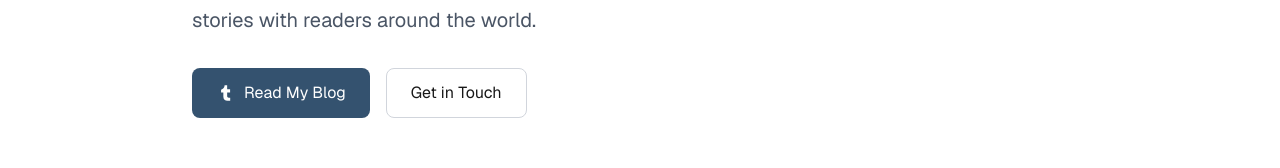
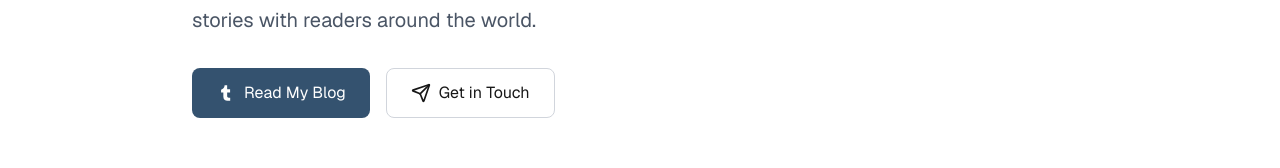
Before and after one commit to kvanbortel/kvb-writing, a Next.js app: page /kvb-writing/ in a window 1280 px wide. Shown: the part 422-590 px from the top of the page. Built offline with nearby package versions, Linux system fonts and the light colour scheme.

Commit message:
add some icons

```diff
--- a/src/app/page.tsx
+++ b/src/app/page.tsx
@@ -1,4 +1,5 @@
 import Link from "next/link";
+import { Send } from 'lucide-react';
 
 export default function Home() {
   return (
@@ -33,10 +34,11 @@ export default function Home() {
             </a>
             <Link
               href="/contact"
-              className="inline-flex px-6 py-3 border border-gray-300 dark:border-gray-600 rounded-lg hover:bg-gray-50 dark:hover:bg-gray-800 transition-colors outline-none focus-visible:ring-2 focus-visible:ring-purple-500"
+              className="inline-flex items-center gap-2 px-6 py-3 border border-gray-300 dark:border-gray-600 rounded-lg hover:bg-gray-50 dark:hover:bg-gray-800 transition-colors outline-none focus-visible:ring-2 focus-visible:ring-purple-500"
               aria-label="Get in touch through the contact form"
             >
-              Get in Touch
+              <Send className="w-5 h-5" aria-hidden="true" />
+              <span>Get in Touch</span>
             </Link>
           </nav>
         </div>
--- a/src/app/projects/page.tsx
+++ b/src/app/projects/page.tsx
@@ -1,3 +1,5 @@
+import { Target, Calendar } from 'lucide-react';
+
 export default function ProjectsPage() {
   // Project variables
   const currentWordCount = 82761;
@@ -61,13 +63,19 @@ export default function ProjectsPage() {
 
           {/* Project Details */}
           <dl className="grid grid-cols-2 gap-4 text-sm" aria-label="Project details">
+            <div className="flex items-center gap-2">
+              <Target className="w-4 h-4 text-purple-500" aria-hidden="true" />
               <div>
                 <dt className="text-gray-500 dark:text-gray-400">Target Word Count</dt>
                 <dd className="font-medium text-purple-600 dark:text-purple-300">{targetWordCount.toLocaleString()}</dd>
               </div>
+            </div>
+            <div className="flex items-center gap-2">
+              <Calendar className="w-4 h-4 text-purple-500" aria-hidden="true" />
               <div>
                 <dt className="text-gray-500 dark:text-gray-400">Started</dt>
                 <dd className="font-medium text-purple-600 dark:text-purple-300">May 2024</dd>
+              </div>
             </div>
           </dl>
 
```
Lines whose indentation alone changed are shown as unchanged.
